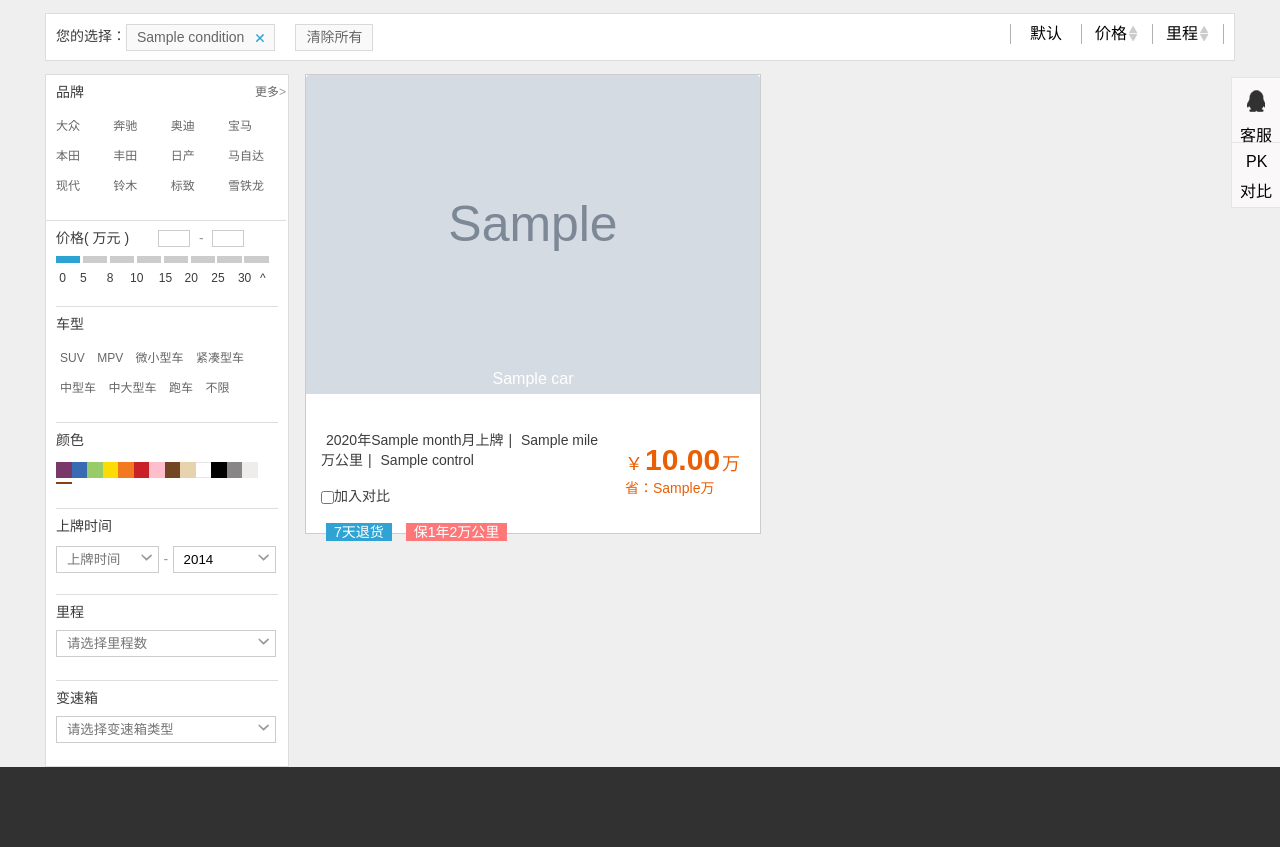
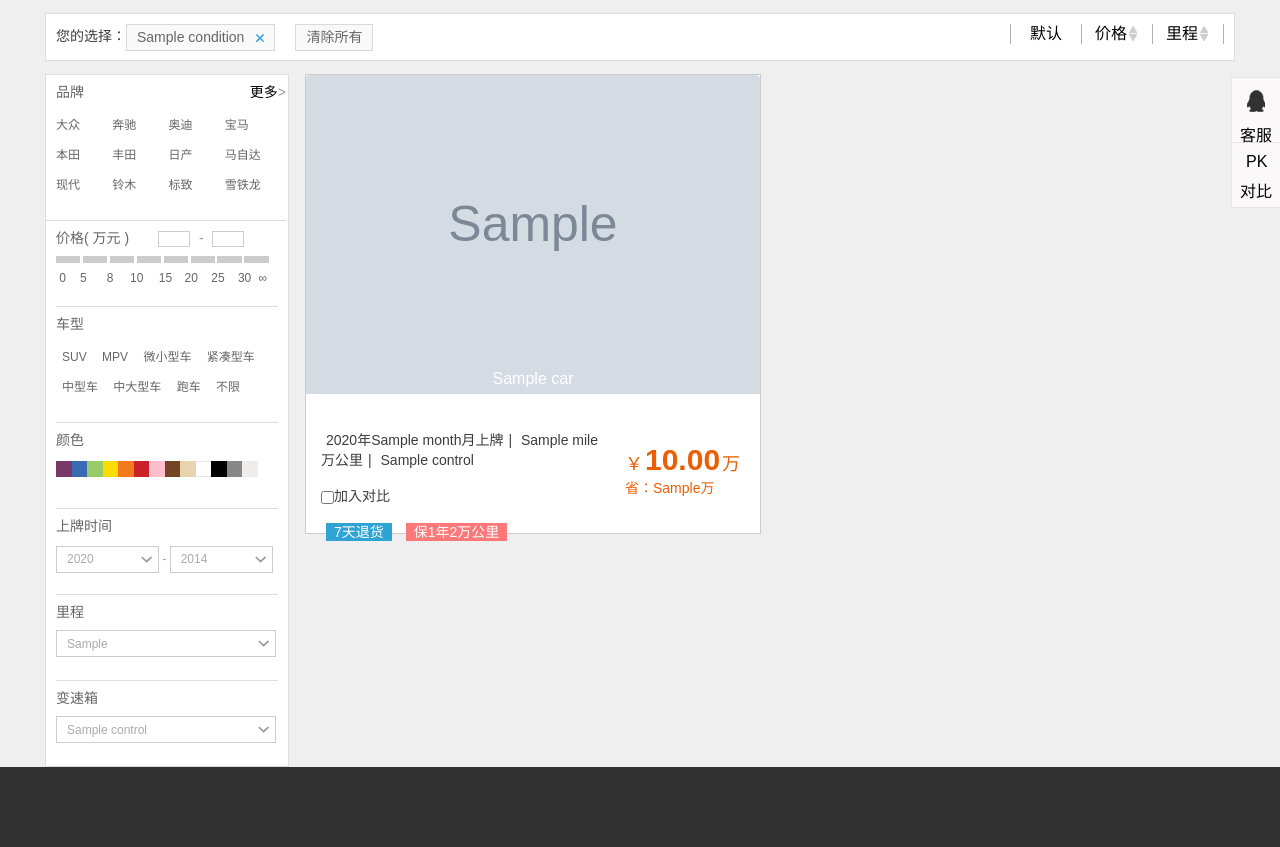
Before and after one commit to kevinwan/souchela, a Django app: template souche/templates/search_car.html in a window 1280 px wide. Shown: the part 163-1010 px from the top of the page. Run offline with Django 3.2, Linux system fonts and the light colour scheme; the template is opened without the code that fills it: most values are stand-ins (such as "Sample title", 1, 10 or a date in 2020); grey boxes marked "Sample" are stand-in pictures; parts of the project's set-up code (start-up, migrations or seed data) failed here and were passed over.

Commit message:
[REV] Update search car front end

```diff
--- a/souche/apps/utils/templatetags/souche_tags.py
+++ b/souche/apps/utils/templatetags/souche_tags.py
@@ -23,7 +23,8 @@ def pagination_for(context, page):
 
 @register.simple_tag(takes_context=True)
 def generate_search_link(context, param, value):
-    ''''''
+    ''' Generate search link.'''
+
     search_params = ('brand', 'model', 'price', 'year', 'category', \
                 'color', 'mile', 'control', 'sort')
     if param not in search_params:
@@ -38,3 +39,13 @@ def generate_search_link(context, param, value):
         querystring.pop('model')
 
     return ''.join(('?', querystring.urlencode()))
+
+
+@register.simple_tag(takes_context=True)
+def activate_filter_condition(context, param, value):
+    ''' Activate filter condition.'''
+
+    querystring = context['request'].GET.copy()
+    if (param in querystring) and (value == querystring.pop(param)[0]):
+        return 'class="focus"'
+    return ''
--- a/souche/static/css/search_car.css
+++ b/souche/static/css/search_car.css
@@ -63,7 +63,7 @@
 	margin-bottom: 30px;
 }
 
-.filter-bar a {
+.filter-bar {
 	font-size: 12px;
 	color: #666666;
 }
@@ -85,12 +85,16 @@
 }
 
 .filter-bar dd span {
-		display: inline-block;
-	font-size: 14px;
+	display: inline-block;
+	font-size: 12px;
 }
 
 .filter-bar .select-brand dd span {
 	width: 23%;
+}
+
+dd span a {
+	color: #666;
 }
 
 .filter-bar dl .fr {
@@ -138,7 +142,7 @@
 
 
 .filter-bar .select-type dd span {
-	margin: 0 4px;
+	margin: 0 6px;
 }
 
 .select-color li {
@@ -345,7 +349,7 @@
 	background: url(../image/souchela1.png);
 	position: absolute;
 	margin-left: -20px;
-	margin-top: 3px;
+	margin-top: 5px;
 	background-position: -55px -44px;
 }
 
@@ -418,6 +422,7 @@
 }
 
 .slug-list dt {
+	color: #000;
 	float: none;
 	clear: both;
 	border-top: 1px solid #ddd;
@@ -425,7 +430,7 @@
 
 .slug-list dd {
 	float: left;
-	width: 202px;
+	width: 160px;
 	text-indent: 10px;
 	overflow: hidden;
 	font-size: 14px;
@@ -433,11 +438,16 @@
 
 .slug-list dd a,
 .list-box a {
-	display: block;
-	overflow: hidden;
+    color: #666666;
+    display: block;
+    font-size: 12px;
+    overflow: hidden;
 }
 
-.slug-list dd a:hover,
+.slug-list dd a:hover {
+	color: #2FA3D4;
+}
+
 .list-box a:hover {
 	background: #006599;
 	color: #fff;
@@ -491,7 +501,10 @@
 }
 
 .filter-bar input {
+	background-color: #FFFFFF;
+	color: #AAAAAA;
 	cursor: pointer;
+	font-size: 12px;
 }
 
 
@@ -597,7 +610,7 @@ a:hover {
 	color: #2FA3D4;
 }
 
-.filter-active {
+.focus {
 	color: #2FA3D4;
 }
 
--- a/souche/static/js/class/layer.js
+++ b/souche/static/js/class/layer.js
@@ -33,11 +33,10 @@ SetBrandList.prototype.getList = function(successMethod) {
 						$(ele).append(letterLi);
 
 					}
-
-					var brandA = $("<a>" , {"href":setUrl(currentUrl,"brand",data[i].slug) , "html":data[i].name});
+					currentUrl = setUrl(currentUrl,"brand",data[i].slug);
+					var brandA = $("<a>" , {"href":setUrl(currentUrl,"model",""), "html":data[i].name});
 					var brandLi = $("<dd>" , {"html":brandA});
 					$(ele).append(brandLi);
-
 				}
 
 				(successMethod)();
--- a/souche/templates/search_car.html
+++ b/souche/templates/search_car.html
@@ -42,18 +42,18 @@
 
 				<div class="filter sort-btn-ground fr">
 					<ul>
-						<li><a href="{% generate_search_link "sort" "" %}" {% if sort not in sort_type %}class="filter-active"{% endif %}>默认</a></li>
+						<li><a href="{% generate_search_link "sort" "" %}" {% if sort not in sort_type %}class="focus"{% endif %}>默认</a></li>
 						{% if sort == "price" %}
-						<li><a href="{% generate_search_link "sort" "-price" %}" title="价格从低到高排序">价格</a><i class="asc"></i></li>
+						<li><a href="{% generate_search_link "sort" "-price" %}" title="价格从低到高排序" class="focus">价格</a><i class="asc"></i></li>
 						{% elif sort == "-price" %}
-						<li><a href="{% generate_search_link "sort" "price" %}" title="价格从高到低排序">价格</a><i class="des"></i></li>
+						<li><a href="{% generate_search_link "sort" "price" %}" title="价格从高到低排序" class="focus">价格</a><i class="des"></i></li>
 						{% else %}
 						<li><a href="{% generate_search_link "sort" "price" %}" title="价格从低到高排序">价格</a><i class="default"></i></li>
 						{% endif %}
 						{% if sort == "mile" %}
-						<li><a href="{% generate_search_link "sort" "-mile" %}" title="里程从低到高排序">里程</a><i class="asc"></i></li>
+						<li><a href="{% generate_search_link "sort" "-mile" %}" title="里程从低到高排序" class="focus">里程</a><i class="asc"></i></li>
 						{% elif sort == "-mile" %}
-						<li><a href="{% generate_search_link "sort" "mile" %}" title="里程从高到低排序">里程</a><i class="des"></i></li>
+						<li><a href="{% generate_search_link "sort" "mile" %}" title="里程从高到低排序" class="focus">里程</a><i class="des"></i></li>
 						{% else %}
 						<li><a href="{% generate_search_link "sort" "mile" %}" title="里程从低到高排序">里程</a><i class="default"></i></li>
 						{% endif %}
@@ -76,29 +76,29 @@
 						</dt>
 
 						<dd>
-							<span><a href="{% generate_search_link "brand" DAZHONG %}" title="大众">大众</a></span>
-							<span><a href="{% generate_search_link "brand" BENCHI %}" title="奔驰">奔驰</a></span>
-							<span><a href="{% generate_search_link "brand" AODI %}" title="奥迪">奥迪</a></span>
-							<span><a href="{% generate_search_link "brand" BAOMA %}" title="宝马">宝马</a></span>
+							<span><a {% activate_filter_condition "brand" DAZHONG %} href="{% generate_search_link "brand" DAZHONG %}" title="大众">大众</a></span>
+							<span><a {% activate_filter_condition "brand" BENCHI %} href="{% generate_search_link "brand" BENCHI %}" title="奔驰">奔驰</a></span>
+							<span><a {% activate_filter_condition "brand" AODI %} href="{% generate_search_link "brand" AODI %}" title="奥迪">奥迪</a></span>
+							<span><a {% activate_filter_condition "brand" BAOMA %} href="{% generate_search_link "brand" BAOMA %}" title="宝马">宝马</a></span>
 						</dd>
 						<dd>
-							<span><a href="{% generate_search_link "brand" BENTIAN %}" title="本田">本田</a></span>
-							<span><a href="{% generate_search_link "brand" FENGTIAN %}" title="丰田">丰田</a></span>
-							<span><a href="{% generate_search_link "brand" RICHAN %}" title="日产">日产</a></span>
-							<span><a href="{% generate_search_link "brand" MAZIDA %}" title="马自达">马自达</a></span>
+							<span><a {% activate_filter_condition "brand" BENTIAN %} href="{% generate_search_link "brand" BENTIAN %}" title="本田">本田</a></span>
+							<span><a {% activate_filter_condition "brand" FENGTIAN %} href="{% generate_search_link "brand" FENGTIAN %}" title="丰田">丰田</a></span>
+							<span><a {% activate_filter_condition "brand" RICHAN %} href="{% generate_search_link "brand" RICHAN %}" title="日产">日产</a></span>
+							<span><a {% activate_filter_condition "brand" MAZIDA %} href="{% generate_search_link "brand" MAZIDA %}" title="马自达">马自达</a></span>
 						</dd>
 						<dd>
-							<span><a href="{% generate_search_link "brand" XIANDAI %}" title="现代">现代</a></span>
-							<span><a href="{% generate_search_link "brand" LINGMU %}" title="铃木">铃木</a></span>
-							<span><a href="{% generate_search_link "brand" BIAOZHI %}" title="标致">标致</a></span>
-							<span><a href="{% generate_search_link "brand" XUETIELONG %}" title="雪铁龙">雪铁龙</a></span>
+							<span><a {% activate_filter_condition "brand" XIANDAI %} href="{% generate_search_link "brand" XIANDAI %}" title="现代">现代</a></span>
+							<span><a {% activate_filter_condition "brand" LINGMU %} href="{% generate_search_link "brand" LINGMU %}" title="铃木">铃木</a></span>
+							<span><a {% activate_filter_condition "brand" BIAOZHI %} href="{% generate_search_link "brand" BIAOZHI %}" title="标致">标致</a></span>
+							<span><a {% activate_filter_condition "brand" XUETIELONG %} href="{% generate_search_link "brand" XUETIELONG %}" title="雪铁龙">雪铁龙</a></span>
 						</dd>
 					</dl>
 					{% if brand %}
 					<dl class="select-slug" style="padding-bottom: 0px;">
 						<dt>选择型号</dt>
 						<dd>
-							<input type="text" id="select-slug" value="" placeholder="请选择车型" /><i></i>
+							<input type="text" id="select-slug" value="{{ model_zh|default:"" }}" placeholder="请选择车型" /><i></i>
 							<div class="slug-list">
 								<dl>
 								{% for manufactor, models in model_dic.items %}
@@ -133,14 +133,14 @@
 
 						<dd class="range-price">
 							<ul class="price-btn">
-							<li><a class="focus" href="{% generate_search_link "price" "0-5" %}"></a></li>
-							<li><a href="{% generate_search_link "price" "5-8" %}"></a></li>
-							<li><a href="{% generate_search_link "price" "8-10" %}"></a></li>
-							<li><a href="{% generate_search_link "price" "10-15" %}"></a></li>
-							<li><a href="{% generate_search_link "price" "15-20" %}"></a></li>
-							<li><a href="{% generate_search_link "price" "20-25" %}"></a></li>
-							<li><a href="{% generate_search_link "price" "25-30" %}"></a></li>
-							<li><a href="{% generate_search_link "price" "30-999" %}"></a></li>
+							<li><a {% activate_filter_condition "price" "0-5" %} href="{% generate_search_link "price" "0-5" %}"></a></li>
+							<li><a {% activate_filter_condition "price" "5-8" %} href="{% generate_search_link "price" "5-8" %}"></a></li>
+							<li><a {% activate_filter_condition "price" "8-10" %} href="{% generate_search_link "price" "8-10" %}"></a></li>
+							<li><a {% activate_filter_condition "price" "10-15" %} href="{% generate_search_link "price" "10-15" %}"></a></li>
+							<li><a {% activate_filter_condition "price" "15-20" %} href="{% generate_search_link "price" "15-20" %}"></a></li>
+							<li><a {% activate_filter_condition "price" "20-25" %} href="{% generate_search_link "price" "20-25" %}"></a></li>
+							<li><a {% activate_filter_condition "price" "25-30" %} href="{% generate_search_link "price" "25-30" %}"></a></li>
+							<li><a {% activate_filter_condition "price" "30-999" %} href="{% generate_search_link "price" "30-999" %}"></a></li>
 							</ul>
 
 							<div class="clear"></div>
@@ -154,7 +154,7 @@
 								<li style="margin-left: 5px;">20</li>
 								<li style="margin-left: 6px;">25</li>
 								<li style="margin-left: 6px;">30</li>
-								<li style="margin-left: -2.4px;">^</li>
+								<li style="margin-left: -2.4px;">∞</li>
 							</ul>
 
 							<div class="clear"></div>
@@ -166,15 +166,15 @@
 						</dt>
 
 						<dd>
-							<span><a href="{% generate_search_link "category" SUV %}">SUV</a></span>
-							<span><a href="{% generate_search_link "category" MPV %}">MPV</a></span>
-							<span><a href="{% generate_search_link "category" SMALL_CAR %}">微小型车</a></span>
-							<span><a href="{% generate_search_link "category" COMPACT_CAR %}">紧凑型车</a></span>
+							<span><a {% activate_filter_condition "category" SUV %} href="{% generate_search_link "category" SUV %}">SUV</a></span>
+							<span><a {% activate_filter_condition "category" MPV %} href="{% generate_search_link "category" MPV %}">MPV</a></span>
+							<span><a {% activate_filter_condition "category" SMALL_CAR %} href="{% generate_search_link "category" SMALL_CAR %}">微小型车</a></span>
+							<span><a {% activate_filter_condition "category" COMPACT_CAR %} href="{% generate_search_link "category" COMPACT_CAR %}">紧凑型车</a></span>
 						</dd>
 						<dd>
-							<span><a href="{% generate_search_link "category" MID_CAR %}">中型车</a></span>
-							<span><a href="{% generate_search_link "category" LARGE_CAR %}">中大型车</a></span>
-							<span><a href="{% generate_search_link "category" SPORTS_CAR %}">跑车</a></span>
+							<span><a {% activate_filter_condition "category" MID_CAR %} href="{% generate_search_link "category" MID_CAR %}">中型车</a></span>
+							<span><a {% activate_filter_condition "category" LARGE_CAR %} href="{% generate_search_link "category" LARGE_CAR %}">中大型车</a></span>
+							<span><a {% activate_filter_condition "category" SPORTS_CAR %} href="{% generate_search_link "category" SPORTS_CAR %}">跑车</a></span>
 							<span><a href="{% generate_search_link "category" "" %}">不限</a></span>
 						</dd>
 					</dl>
@@ -184,19 +184,19 @@
 
 						<dd>
 							<ul>
-								<li class="focus"><a href="{% generate_search_link "color" "紫色" %}" class="ca" title="紫色"></a></li>
-								<li><a href="{% generate_search_link "color" "蓝色" %}" class="cb" title="蓝色"></a></li>
-								<li><a href="{% generate_search_link "color" "绿色" %}" class="cc" title="绿色"></a></li>
-								<li><a href="{% generate_search_link "color" "黄色" %}" class="cd" title="黄色"></a></li>
-								<li><a href="{% generate_search_link "color" "橙色" %}" class="ce" title="橙色"></a></li>
-								<li><a href="{% generate_search_link "color" "红色" %}" class="cf" title="红色"></a></li>
-								<li><a href="{% generate_search_link "color" "粉红色" %}" class="cg" title="粉红色"></a></li>
-								<li><a href="{% generate_search_link "color" "咖啡色" %}" class="ch" title="咖啡色"></a></li>
-								<li><a href="{% generate_search_link "color" "香槟色" %}" class="ci" title="香槟色"></a></li>
-								<li><a href="{% generate_search_link "color" "白色" %}" class="cj" title="白色"></a></li>
-								<li><a href="{% generate_search_link "color" "黑色" %}" class="ck" title="黑色"></a></li>
-								<li><a href="{% generate_search_link "color" "深灰色" %}" class="cl" title="深灰色"></a></li>
-								<li><a href="{% generate_search_link "color" "银灰色" %}" class="cm" title="银灰色"></a></li>
+								<li {% activate_filter_condition "color" "紫色" %}><a href="{% generate_search_link "color" "紫色" %}" id="ca" class="ca" title="紫色"></a></li>
+								<li {% activate_filter_condition "color" "蓝色" %}><a href="{% generate_search_link "color" "蓝色" %}" class="cb" title="蓝色"></a></li>
+								<li {% activate_filter_condition "color" "绿色" %}><a href="{% generate_search_link "color" "绿色" %}" class="cc" title="绿色"></a></li>
+								<li {% activate_filter_condition "color" "黄色" %}><a href="{% generate_search_link "color" "黄色" %}" class="cd" title="黄色"></a></li>
+								<li {% activate_filter_condition "color" "橙色" %}><a href="{% generate_search_link "color" "橙色" %}" class="ce" title="橙色"></a></li>
+								<li {% activate_filter_condition "color" "红色" %}><a href="{% generate_search_link "color" "红色" %}" class="cf" title="红色"></a></li>
+								<li {% activate_filter_condition "color" "粉红色" %}><a href="{% generate_search_link "color" "粉红色" %}" class="cg" title="粉红色"></a></li>
+								<li {% activate_filter_condition "color" "咖啡色" %}><a href="{% generate_search_link "color" "咖啡色" %}" class="ch" title="咖啡色"></a></li>
+								<li {% activate_filter_condition "color" "香槟色" %}><a href="{% generate_search_link "color" "香槟色" %}" class="ci" title="香槟色"></a></li>
+								<li {% activate_filter_condition "color" "白色" %}><a href="{% generate_search_link "color" "白色" %}" class="cj" title="白色"></a></li>
+								<li {% activate_filter_condition "color" "黑色" %}><a href="{% generate_search_link "color" "黑色" %}" class="ck" title="黑色"></a></li>
+								<li {% activate_filter_condition "color" "深灰色" %}><a href="{% generate_search_link "color" "深灰色" %}" class="cl" title="深灰色"></a></li>
+								<li {% activate_filter_condition "color" "银灰色" %}><a href="{% generate_search_link "color" "银灰色" %}" class="cm" title="银灰色"></a></li>
 
 								<div class="clear"></div>
 							</ul>
@@ -208,13 +208,13 @@
 
 						<dd>
 							<span id="plate-start-time">
-								<input placeholder="上牌时间" type="text" class="start-time" /><i></i>
+								<input placeholder="起始时间" type="text" value="{{ min_year }}" class="start-time" /><i></i>
 							</span>
 
 							<span class="symbol">-</span>
 
 							<span id="plate-end-time">
-								<input placeholder="上牌时间" type="text" class="end-time" /><i></i>
+								<input placeholder="上牌时间" type="text" value="{{ max_year }}" class="end-time" /><i></i>
 							</span>
 						</dd>
 					</dl>
@@ -224,7 +224,7 @@
 
 						<dd>
 							<span>
-								<input text="text" id="car-mile" placeholder="请选择里程数" /><i></i>
+								<input text="text" id="car-mile" placeholder="请选择里程数" value="{{ mile_zh }}" /><i></i>
 							</span>
 						</dd>
 					</dl>
@@ -232,7 +232,7 @@
 					<dl class="control">
 						<dt>变速箱</dt>
 						<dd>
-							<input text="text" id="car-control" placeholder="请选择变速箱类型" /><i></i>
+							<input text="text" id="car-control" placeholder="请选择变速箱类型" value="{{ control }}"/><i></i>
 						</dd>
 					</dl>
 
@@ -327,19 +327,19 @@
 			<!-- 排序 begin -->
 			<div class="fr sort-btn-ground">
 				<ul>
-					<li><a href="{% generate_search_link "sort" "" %}" {% if sort not in sort_type %}class="f-lake-blue"{% endif %}>默认</a></li>
+					<li><a href="{% generate_search_link "sort" "" %}" {% if sort not in sort_type %}class="focus"{% endif %}>默认</a></li>
 
 					{% if sort == "price" %}
-					<li><a href="{% generate_search_link "sort" "-price" %}" title="价格从低到高排序">价格</a><i class="asc"></i></li>
+					<li><a href="{% generate_search_link "sort" "-price" %}" title="价格从低到高排序" class="focus">价格</a><i class="asc"></i></li>
 					{% elif sort == "-price" %}
-					<li><a href="{% generate_search_link "sort" "price" %}" title="价格从高到低排序">价格</a><i class="des"></i></li>
+					<li><a href="{% generate_search_link "sort" "price" %}" title="价格从高到低排序" class="focus">价格</a><i class="des"></i></li>
 					{% else %}
 					<li><a href="{% generate_search_link "sort" "price" %}" title="价格从低到高排序">价格</a><i class="default"></i></li>
 					{% endif %}
 					{% if sort == "mile" %}
-					<li><a href="{% generate_search_link "sort" "-mile" %}" title="里程从低到高排序">里程</a><i class="asc"></i></li>
+					<li><a href="{% generate_search_link "sort" "-mile" %}" title="里程从低到高排序" class="focus">里程</a><i class="asc"></i></li>
 					{% elif sort == "-mile" %}
-					<li><a href="{% generate_search_link "sort" "mile" %}" title="里程从高到低排序">里程</a><i class="des"></i></li>
+					<li><a href="{% generate_search_link "sort" "mile" %}" title="里程从高到低排序" class="focus">里程</a><i class="des"></i></li>
 					{% else %}
 					<li><a href="{% generate_search_link "sort" "mile" %}" title="里程从低到高排序">里程</a><i class="default"></i></li>
 					{% endif %}
```
Also changed, not shown: souche/apps/carsource/views/car_source.py (+13 -2 lines).
